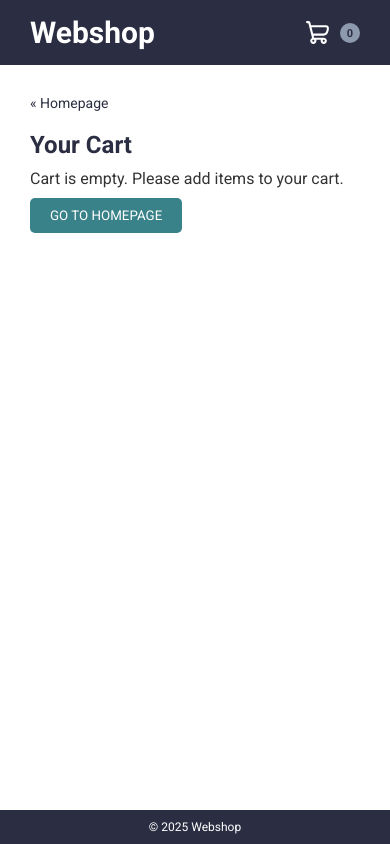
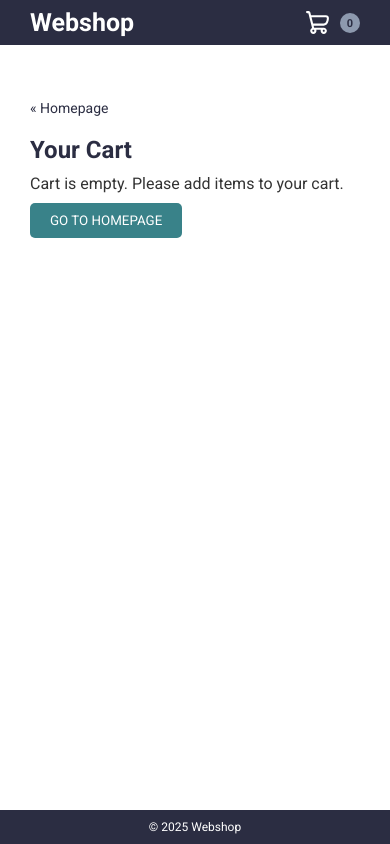
Before and after one commit to A-Cdeveloper/code-challenge-25-04-25, a Next.js app: page /cart in a window 390 px wide. Built offline with nearby package versions, Linux system fonts and the light colour scheme.

Commit message:
sticky header on top Better user experience

```diff
--- a/app/components/layout/_styles/Header.module.css
+++ b/app/components/layout/_styles/Header.module.css
@@ -1,10 +1,13 @@
 /* Header */
 .header {
   background-color: var(--primary-color);
-  padding: 15px 30px;
+  padding: 8px 30px;
   color: #fff;
   text-align: center;
   display: flex;
   justify-content: space-between;
   align-items: center;
+  position: fixed;
+  width: 100%;
+  z-index: 9999;
 }
--- a/app/components/layout/_styles/Logo.module.css
+++ b/app/components/layout/_styles/Logo.module.css
@@ -2,3 +2,9 @@
   font-size: 3rem;
   color: white;
 }
+
+@media screen and (max-width: 600px) {
+  .logo h1 {
+    font-size: 2.5rem;
+  }
+}
--- a/app/components/layout/_styles/MainArea.module.css
+++ b/app/components/layout/_styles/MainArea.module.css
@@ -1,6 +1,6 @@
 /* Main Section */
 .main {
-  padding: 30px;
+  padding: 100px 30px;
   flex: 1;
   background-color: white;
 
--- a/app/layout.tsx
+++ b/app/layout.tsx
@@ -19,13 +19,13 @@ export default function RootLayout({
   return (
     <html lang="en">
       <body>
-        <div className="container">
-          <CartContextProvider>
-            <Header />
+        <CartContextProvider>
+          <Header />
+          <div className="container">
             <MainArea>{children}</MainArea>
             <Footer />
-          </CartContextProvider>
-        </div>
+          </div>
+        </CartContextProvider>
       </body>
     </html>
   );
```
